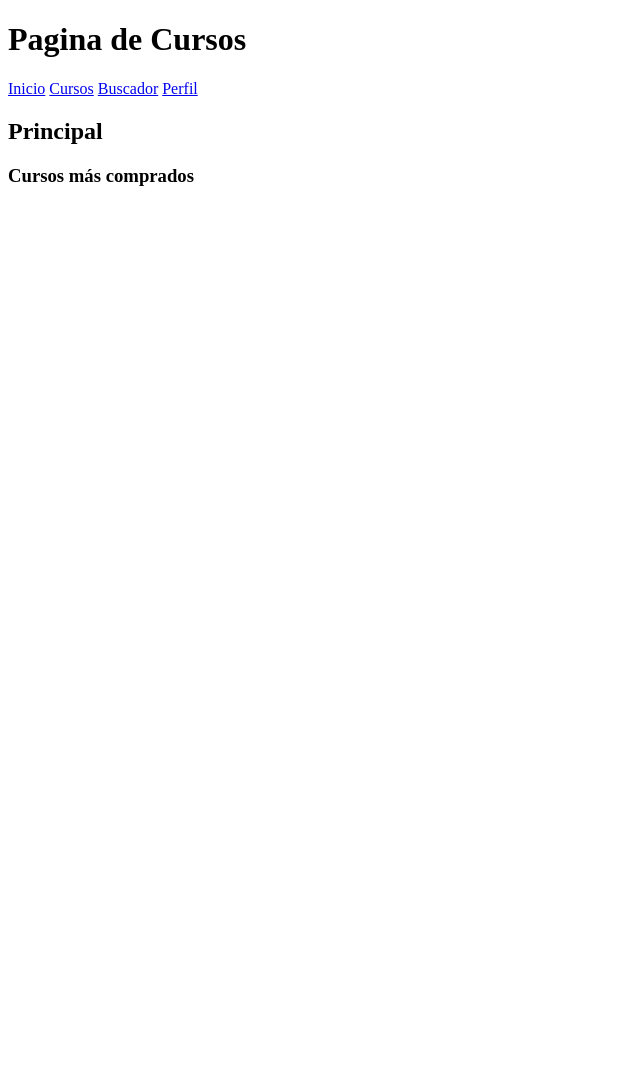
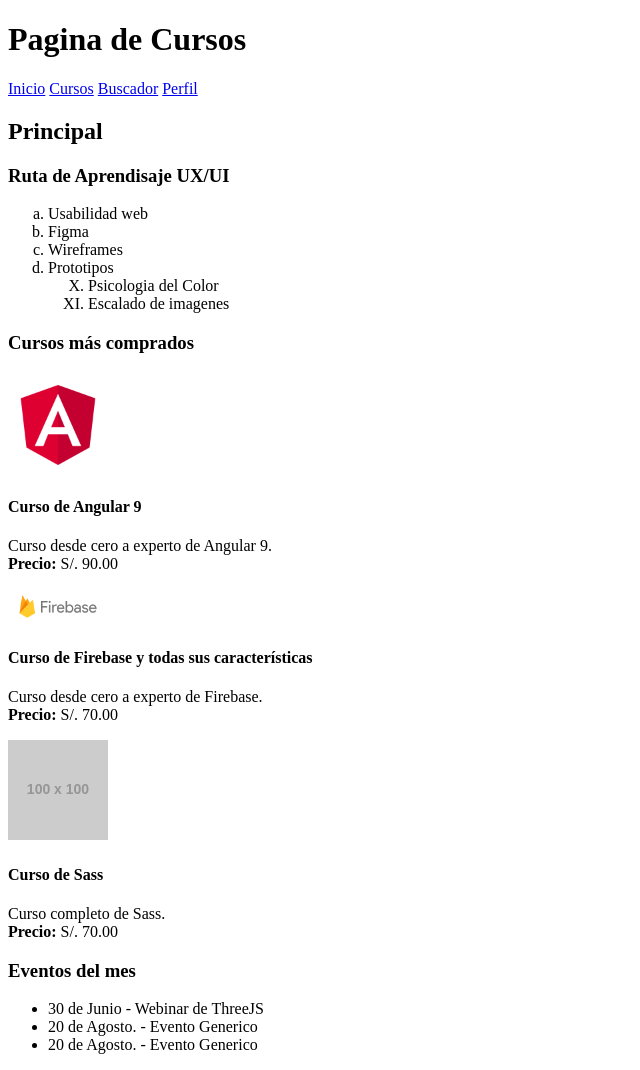
Before and after one commit to misari-zero/codigo_virtual_3, a plain HTML site: page Semana1/Dia3/cursos.html in a window 1280 px wide. Shown: the whole page, without its empty margins (0-640 px from the left). Before the commit the page ends 800 px from the top, so only its background shows below. Drawn offline with Linux system fonts and the light colour scheme; placeholder pictures from the web are drawn by us.

Commit message:
Se agregaron listado

```diff
--- a/Semana1/Dia3/cursos.html
+++ b/Semana1/Dia3/cursos.html
@@ -20,23 +20,107 @@
       </aside>
       <section>
         <h2>Principal</h2>
+        <!--- Ruta de Aprendisaje-->
+        <section>
+            <h3>Ruta de Aprendisaje UX/UI</h3>
+            <ol type="a">
+                <li>Usabilidad web</li>
+                <li>Figma</li>
+                <li>Wireframes</li>
+                <li>Prototipos</li>
+                <ol type="I" start="10">
+                    <li>Psicologia del Color</li>
+                    <li>Escalado de imagenes</li>
+                </ol>
+            </ol>
+        </section>
         <section>
           <h3>Cursos más comprados</h3>
           <article>
             <!-- imagen -->
             <div>
-
+              <img
+                src="./imagenes/angular.png"
+                alt="Logo de Angular"
+                width="100"
+              />
             </div>
             <!-- fin imagen -->
             <!-- texto imagen -->
             <div>
-
+              <h4>Curso de Angular 9</h4>
+              <p>
+                Curso desde cero a experto de Angular 9.
+                <br />
+                <strong>Precio:</strong> S/. 90.00
+              </p>
+            </div>
+          </article>
+          <!-- fin curso -->
+          <!-- Curso-->
+          <article>
+            <!-- imagen -->
+            <div>
+              <img
+                src="./imagenes/firebase.png"
+                alt="Logo de Firebase"
+                width="100"
+              />
+            </div>
+            <!-- fin imagen -->
+            <!-- texto imagen -->
+            <div>
+              <h4>Curso de Firebase y todas sus características</h4>
+              <p>
+                Curso desde cero a experto de Firebase.
+                <br />
+                <strong>Precio:</strong> S/. 70.00
+              </p>
+            </div>
+          </article>
+          <!-- fin curso -->
+          <!-- Curso-->
+          <article>
+            <!-- imagen -->
+            <div>
+              <img
+                src="https://via.placeholder.com/100?text=Sass"
+                alt="imagen de prueba"/>
+            </div>
+            <!-- fin imagen -->
+            <!-- texto imagen -->
+            <div>
+              <h4>Curso de Sass</h4>
+              <p>
+                Curso completo de Sass.
+                <br />
+                <strong>Precio:</strong> S/. 70.00
+              </p>
             </div>
           </article>
           <!-- fin curso -->
         </section>
-            <section></section>
-            <section></section>
+        <!-- seccion de cursos -->
+
+        <!-- Seccion de eventos -->
+        <section>
+            <h3>Eventos del mes</h3>
+            <!-- Lista desordenada de elementos -->
+            <ul>
+                <li>
+                    <time datetime="2020-06-30">30 de Junio</time> - Webinar de ThreeJS
+                </li>
+                <li>
+                    <time datetime="2020-06-30">20 de Agosto.</time>
+                    - Evento Generico
+                </li>
+                <li>
+                    <time datetime="2020-06-30">20 de Agosto.</time>
+                    - Evento Generico
+                </li>
+            </ul>
+        </section>
+        <!-- Fin de seccion de eventos -->
       </section>
     </main>
   </body>
```
Lines whose indentation alone changed are shown as unchanged.
